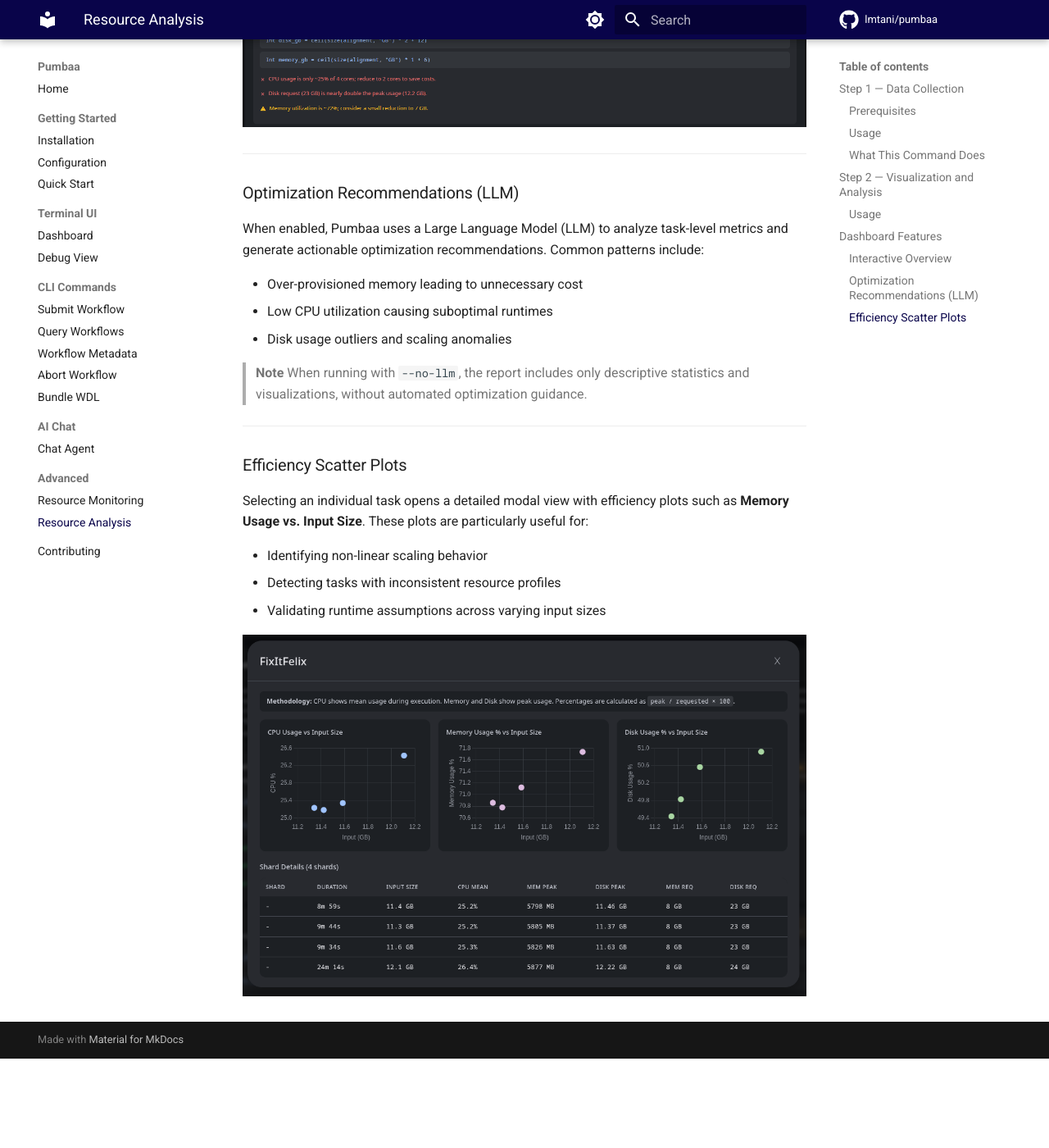
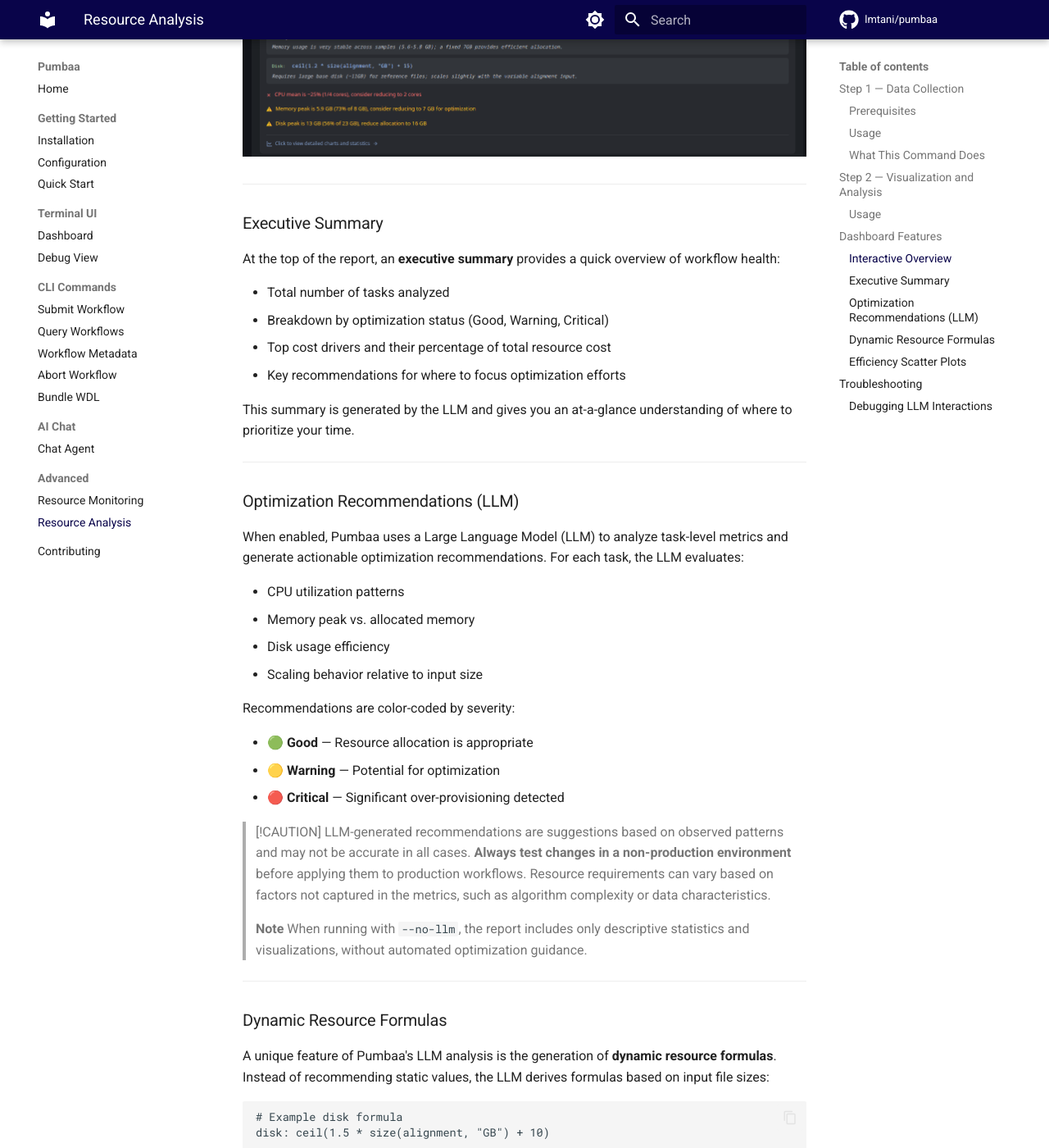
Before and after one commit to lmtani/pumbaa, an MkDocs documentation site: the page built from docs/features/resource-analysis.md, in a window 1280 px wide and 1400 px high, scrolled down 2765 px. Shown: the whole window at 82% size. Built offline with MkDocs 1.6.1 and Material for MkDocs 9.7.7, drawn with Linux system fonts in a browser that asks for light colours; comment, search, counter and statistics services are not loaded; before the commit the page ends 4056 px from its top, so only the background shows below that; some of the changed text lies outside the part shown.

Commit message:
docs: update resource analysis

````diff
--- a/docs/features/resource-analysis.md
+++ b/docs/features/resource-analysis.md
@@ -73,15 +73,12 @@
 
 **Flags**
 
-* `--output`, `-o`
-  Output path for the generated HTML report
-  (default: `resource_report.html`)
-
-* `--no-llm`
-  Disable LLM-based optimization recommendations. Useful for offline usage or faster generation.
-
-* `--llm-batch-size`
-  Number of tasks analyzed per LLM request (default: `25`).
+| Flag | Description |
+|------|-------------|
+| `--output`, `-o` | Output path for the generated HTML report (default: `resource_report.html`) |
+| `--no-llm` | Disable LLM-based optimization recommendations. Useful for offline usage or faster generation. |
+| `--llm-batch-size` | Number of tasks analyzed per LLM request (default: `25`). |
+| `--llm-debug` | Path to save LLM prompts and responses for debugging purposes. |
 
 ---
 
@@ -95,16 +92,61 @@
 
 ---
 
+### Executive Summary
+
+At the top of the report, an **executive summary** provides a quick overview of workflow health:
+
+- Total number of tasks analyzed
+- Breakdown by optimization status (Good, Warning, Critical)
+- Top cost drivers and their percentage of total resource cost
+- Key recommendations for where to focus optimization efforts
+
+This summary is generated by the LLM and gives you an at-a-glance understanding of where to prioritize your time.
+
+---
+
 ### Optimization Recommendations (LLM)
 
-When enabled, Pumbaa uses a Large Language Model (LLM) to analyze task-level metrics and generate actionable optimization recommendations. Common patterns include:
+When enabled, Pumbaa uses a Large Language Model (LLM) to analyze task-level metrics and generate actionable optimization recommendations. For each task, the LLM evaluates:
 
-* Over-provisioned memory leading to unnecessary cost
-* Low CPU utilization causing suboptimal runtimes
-* Disk usage outliers and scaling anomalies
+* CPU utilization patterns
+* Memory peak vs. allocated memory
+* Disk usage efficiency
+* Scaling behavior relative to input size
+
+Recommendations are color-coded by severity:
+
+- 🟢 **Good** — Resource allocation is appropriate
+- 🟡 **Warning** — Potential for optimization
+- 🔴 **Critical** — Significant over-provisioning detected
+
+> [!CAUTION]
+> LLM-generated recommendations are suggestions based on observed patterns and may not be accurate in all cases. **Always test changes in a non-production environment** before applying them to production workflows. Resource requirements can vary based on factors not captured in the metrics, such as algorithm complexity or data characteristics.
 
 > **Note**
 > When running with `--no-llm`, the report includes only descriptive statistics and visualizations, without automated optimization guidance.
+
+---
+
+### Dynamic Resource Formulas
+
+A unique feature of Pumbaa's LLM analysis is the generation of **dynamic resource formulas**. Instead of recommending static values, the LLM derives formulas based on input file sizes:
+
+```wdl
+# Example disk formula
+disk: ceil(1.5 * size(alignment, "GB") + 10)
+
+# Example memory formula
+memory: ceil(0.8 * size(input_bam, "GB") + 4) + " GB"
+```
+
+These formulas:
+
+- **Scale automatically** with varying input sizes
+- **Include safety margins** to prevent task failures
+- Are accompanied by **reasoning** explaining why the formula was chosen
+
+The formula reasoning appears directly below each formula in the report, helping you understand the LLM's analysis methodology (e.g., "Memory usage shows linear scaling with input size, slope ~0.8 GB per GB of input").
 
 ---
 
@@ -117,3 +159,23 @@
 * Validating runtime assumptions across varying input sizes
 
 ![Resource Analysis Modal](../assets/resource-analysis-report-modal.png)
+
+---
+
+## Troubleshooting
+
+### Debugging LLM Interactions
+
+If recommendations seem unexpected, you can save and inspect the LLM interactions:
+
+```bash
+pumbaa analyze resources --llm-debug=llm_debug.txt ./reports/
+```
+
+The debug file contains:
+
+- System instructions sent to the LLM
+- Formatted prompts with task data
+- Raw LLM responses
+
+This is useful for understanding how the LLM interprets your data and for reporting issues.
````
Also changed, not shown: docs/assets/resource-analysis-report-modal.png, docs/assets/resource-analysis-report.png.
